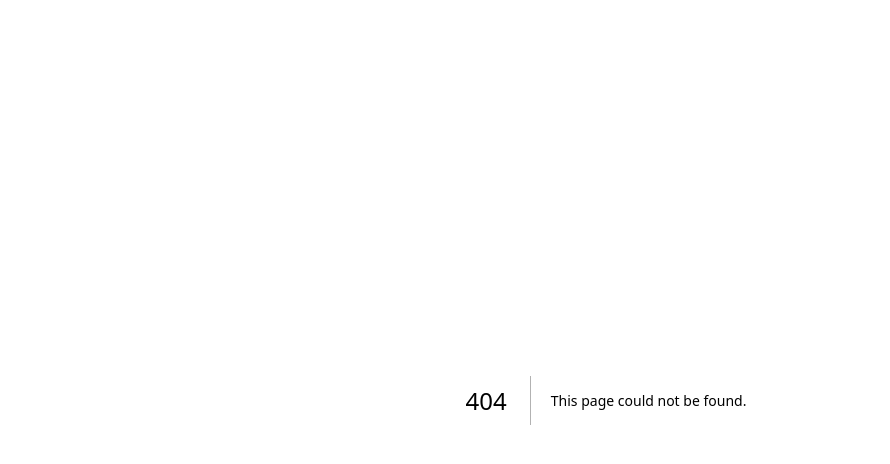
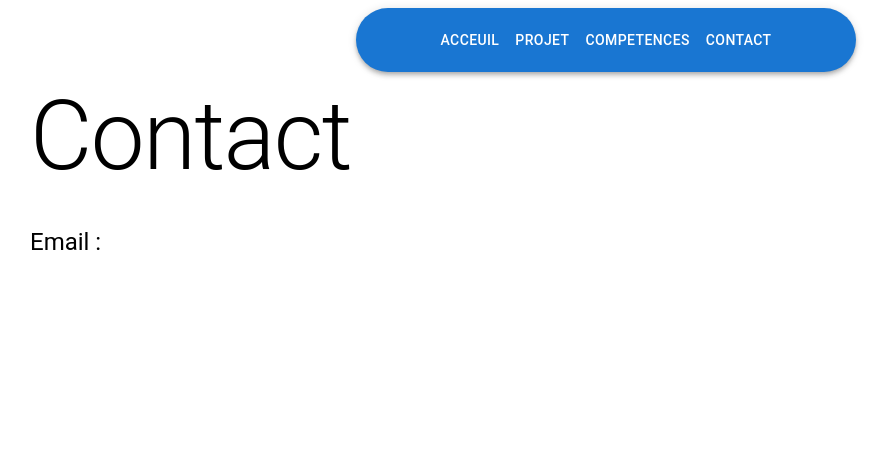
Before and after one commit to Matthisphan/Next_Portfolio, a Next.js app: page /Contact in a window 1280 px wide. Before the commit this address had no page. Shown: the top 464 px of the page, without its empty margins (34-924 px from the left). Built offline with nearby package versions, Linux system fonts and the light colour scheme.

Commit message:
fix link

```diff
--- /dev/null
+++ b/src/app/Contact/page.tsx
@@ -0,0 +1,40 @@
+"use client";
+
+import React, { useState, SyntheticEvent } from "react";
+
+import Layout from "@/layout";
+
+import Page from "@/components/Page";
+
+import {
+	Grid,
+	Typography,
+	Card,
+	CardMedia,
+	Box,
+	Button,
+	Tabs,
+	Tab,
+	CardContent,
+} from "@mui/material";
+
+const Contact = () => {
+	return (
+		<Layout variant='main'>
+			<Page title='Contact'>
+				<Grid container spacing={2}>
+					<Grid item xs={12} lg={6}>
+						<Typography variant='h1' component='h1' gutterBottom>
+							Contact
+						</Typography>
+						<Typography variant='h5' component='h2' gutterBottom>
+							Email :
+						</Typography>
+					</Grid>
+				</Grid>
+			</Page>
+		</Layout>
+	);
+};
+
+export default Contact;
--- a/src/layout/globals.css
+++ b/src/layout/globals.css
@@ -1,10 +1,5 @@
 @import url('https://fonts.googleapis.com/css2?family=Monoton&display=swap');
 @import url('https://fonts.googleapis.com/css2?family=Poppins&display=swap');
-
-a{
-    text-decoration: none;
-    color: black;
-}
 
 * {
     margin: 0;
```
Also changed, not shown: src/app/Projet/page.tsx (+4 -29 lines), src/app/Projet/tab.tsx (+9 -5 lines), src/layout/index.tsx (+4 -5 lines).
